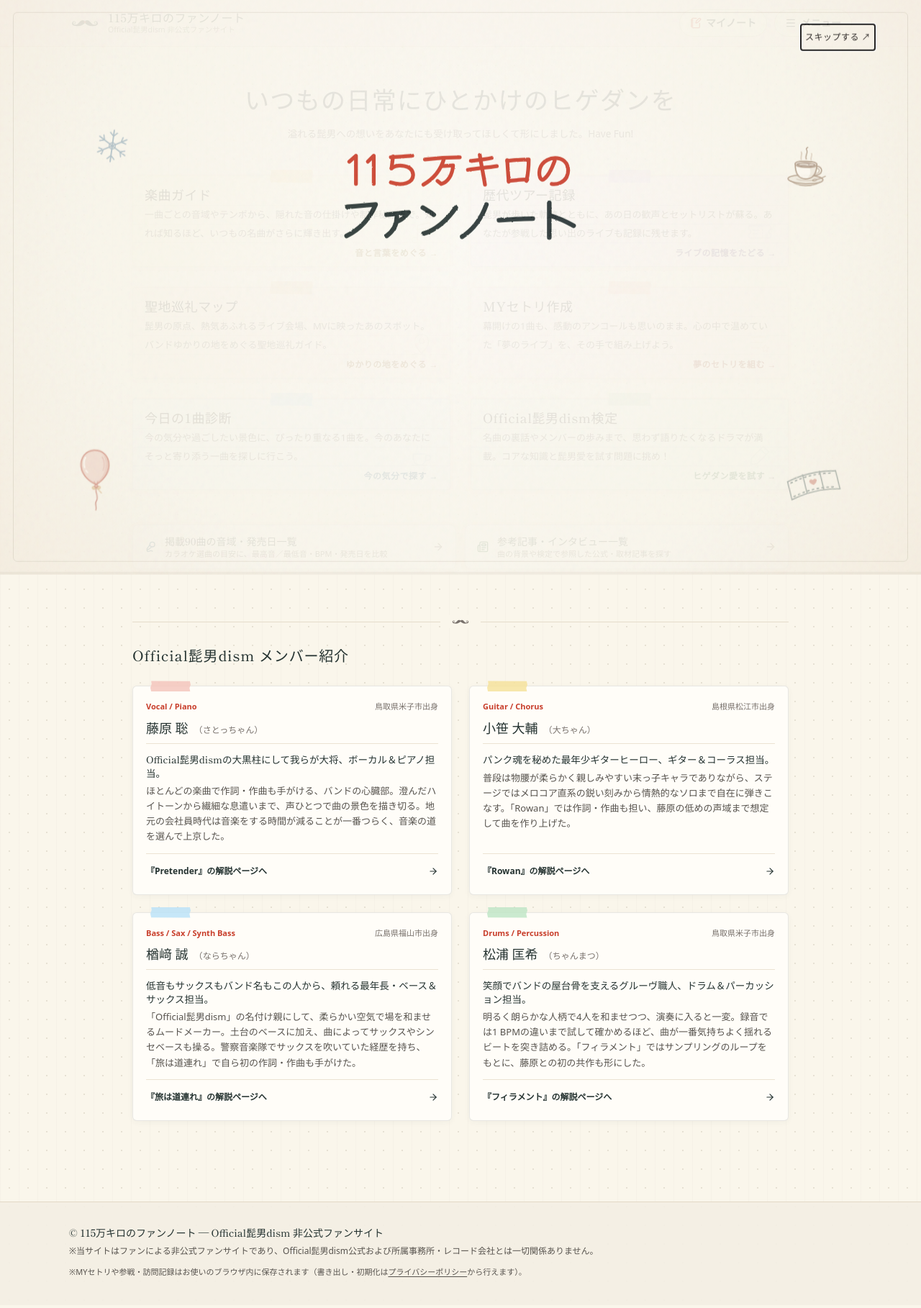
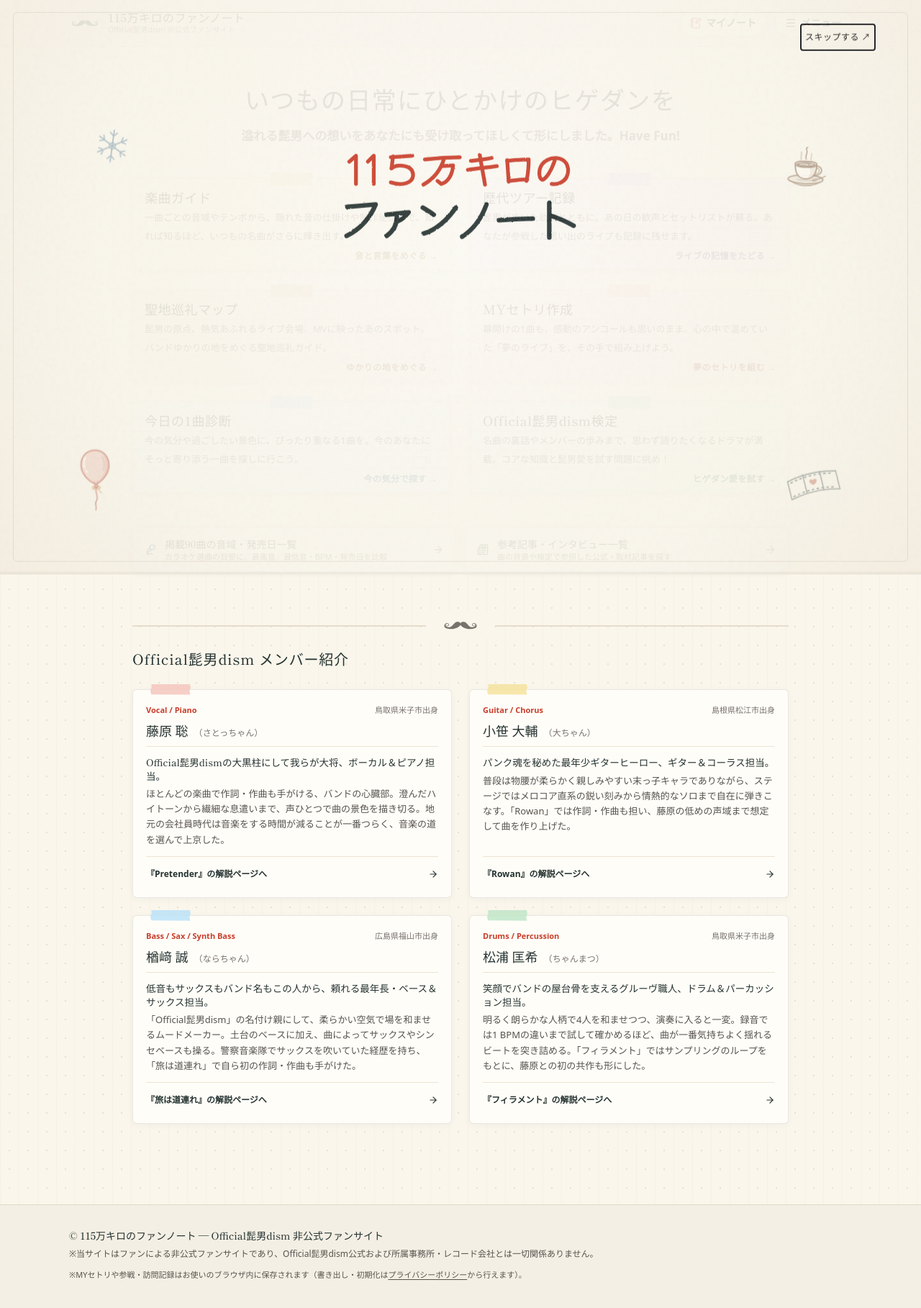
Before and after one commit to katakata0522/higedanfan, a React (Vite) app: page / in a window 1280 px wide. Shown: the whole page at 72% size. Built offline with nearby package versions, Linux system fonts and the light colour scheme; a web font is replaced by a local one.

Commit message:
style(home): トップ文言を太字拡大し、メンバー紹介区切り線の髭・線を2倍化（余白維持） (#69)

```diff
--- a/src/components/home/HomePage.tsx
+++ b/src/components/home/HomePage.tsx
@@ -105,7 +105,7 @@ export function HomePage({ songs, onSelectTab }: HomePageProps) {
             <span className="inline-block whitespace-nowrap">いつもの日常に</span>
             <span className="inline-block whitespace-nowrap">ひとかけのヒゲダンを</span>
           </h1>
-          <p className="mt-3 mx-auto max-w-xl text-xs sm:text-[13.5px] leading-[1.9] text-[#57534E]">
+          <p className="mt-3 mx-auto max-w-3xl text-[14.5px] sm:text-[17px] font-bold leading-[1.75] text-[#57534E]">
             溢れる髭男への想いをあなたにも受け取ってほしくて<span className="inline-block whitespace-nowrap">形にしました。</span><span className="inline-block whitespace-nowrap">Have Fun!</span>
           </p>
         </header>
@@ -210,12 +210,12 @@ export function HomePage({ songs, onSelectTab }: HomePageProps) {
       {/* メンバー紹介（ノートの索引メモ風・控えめで落ち着いた佇まい） */}
       <section
         aria-labelledby="members-heading"
-        className="mt-14 sm:mt-16 space-y-6"
+        className="mt-[47px] sm:mt-[55px]"
       >
-        <div className="relative flex items-center justify-center mb-6" aria-hidden="true">
-          <div className="absolute inset-x-0 top-1/2 h-px bg-[#e5dccb]" />
-          <span className="relative z-[1] inline-flex items-center justify-center bg-[#faf6eb] px-3">
-            <svg viewBox="0 0 100 55" width="32" height="18" className="overflow-visible">
+        <div className="relative flex items-center justify-center mb-[15px]" aria-hidden="true">
+          <div className="absolute inset-x-0 top-1/2 h-[2px] bg-[#e5dccb]" />
+          <span className="relative z-[1] inline-flex items-center justify-center bg-[#faf6eb] px-4">
+            <svg viewBox="0 0 100 55" width="64" height="36" className="overflow-visible">
               <g transform="translate(50 28) scale(0.125) translate(-370 -125)">
                 <path
                   fill="#78716C"
@@ -233,7 +233,7 @@ export function HomePage({ songs, onSelectTab }: HomePageProps) {
           Official髭男dism メンバー紹介
         </h2>
 
-        <div className="grid grid-cols-1 md:grid-cols-2 gap-6 pt-1">
+        <div className="mt-6 grid grid-cols-1 md:grid-cols-2 gap-6 pt-1">
           {HIGEDAN_MEMBERS.map((member, index) => {
             const sigSong = songs.find((s) => s.id === member.signatureSongId);
             const tapeStyle = {
```
